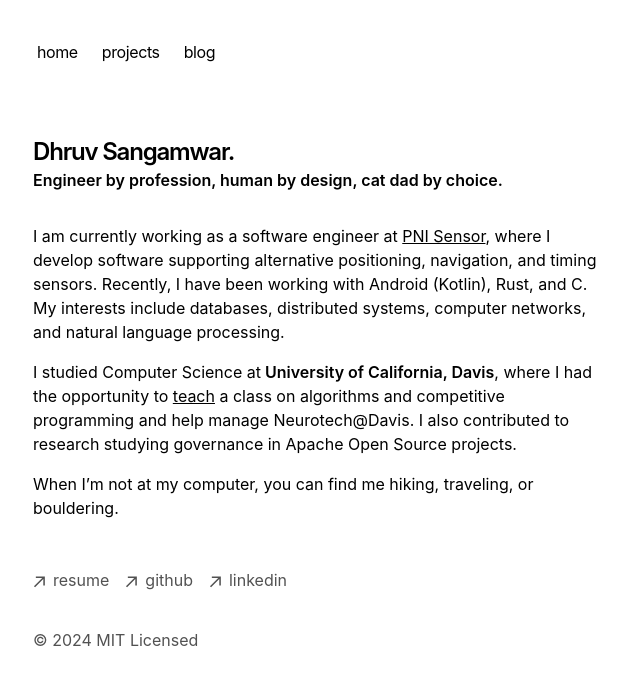
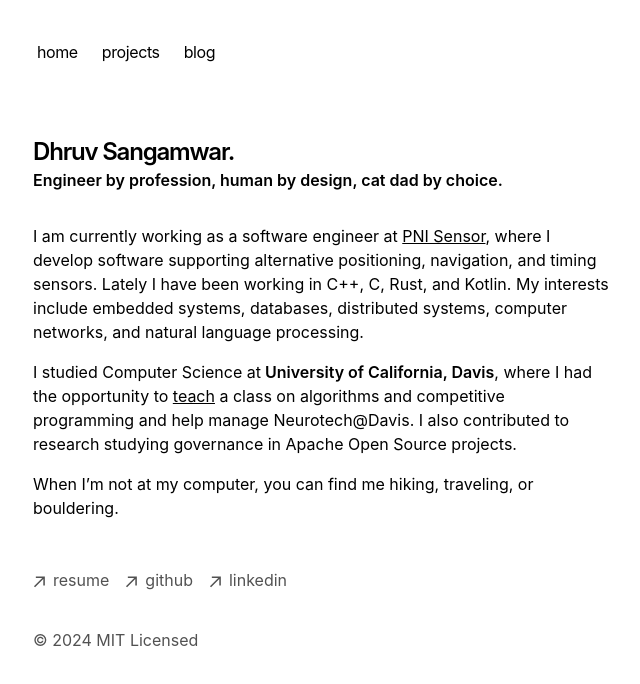
Before and after one commit to dhruvsangamwar/personal-website, a Next.js app: page / in a window 1280 px wide. Shown: the top 684 px of the page, without its empty margins (319-959 px from the left). Built offline with nearby package versions, Linux system fonts and the light colour scheme.

Commit message:
New Blog

```diff
--- /dev/null
+++ b/app/blog/posts/shoes.mdx
@@ -0,0 +1,16 @@
+---
+title: 'Dear shoes'
+publishedAt: '2025-04-07'
+summary: 'A short letter of gratitude to my favorite pair of shoes'
+---
+
+To the soles that carried my soul,
+
+You entered my life on an unassuming summer day, relieving me of my feet ache from carrying my comically heavy backpack through Europe. Since then you've shown me views of canyons, mountains, beaches, caves and various cities. I've stood on you, firm, experiencing what this world has to offer. Sturdy, reliable and always ready – you never once complained about the weight I asked you to bear. For a so called lifeless object, you've filled my days with life beyond imagination.
+
+Together we've found sunsets and sunrises in the most unexpected places – through quiet alleyways, atop cliffs without the comfort of a trail. You've carried me into moments of stillness and awe, where time ceased to exist and I was absorbed by the present. Shared my happiness, sorrow, struggle and exhaustion. With you by my side, it's always been one foot in front of the other. You've saved my life on more than one occasion, and made me feel sure of every next step.
+
+So thank you—for every blister, every worn-out tread, every mile shared.
+
+Yours in every step,
+Dhruv
--- a/app/page.tsx
+++ b/app/page.tsx
@@ -1,4 +1,4 @@
-import Link from 'next/link'
+import Link from "next/link";
 
 export default function Page() {
   return (
@@ -12,19 +12,23 @@ export default function Page() {
 
       <p className="mb-4">
         {`I am currently working as a software engineer at `}
-        <Link href="https://www.pnisensor.com" className='underline'>
+        <Link href="https://www.pnisensor.com" className="underline">
           {` PNI Sensor`}
         </Link>
-        , where I develop software supporting alternative positioning, navigation, and timing sensors.
-        Recently, I have been working with Android (Kotlin), Rust, and C. My interests include databases,
-        distributed systems, computer networks, and natural language processing.
+        , where I develop software supporting alternative positioning,
+        navigation, and timing sensors. Lately I have been working in C++, C,
+        Rust, and Kotlin. My interests include embedded systems, databases, distributed systems,
+        computer networks, and natural language processing.
       </p>
 
       <p className="mb-4">
         I studied Computer Science at
         <span className="font-semibold"> University of California, Davis</span>
         {`, where I had the opportunity to `}
-        <Link href="https://dhruvsangamwar.notion.site/ECS-198F-Diving-deep-into-the-world-of-Algorithms-Competitive-programming-and-more-4faece565e2e4c25a517970354a66102" className='underline'>
+        <Link
+          href="https://dhruvsangamwar.notion.site/ECS-198F-Diving-deep-into-the-world-of-Algorithms-Competitive-programming-and-more-4faece565e2e4c25a517970354a66102"
+          className="underline"
+        >
           {`teach`}
         </Link>
         {` a class on algorithms and competitive programming
@@ -32,7 +36,8 @@ export default function Page() {
       </p>
 
       <p className="mb-4">
-        When I’m not at my computer, you can find me hiking, traveling, or bouldering.
+        When I’m not at my computer, you can find me hiking, traveling, or
+        bouldering.
       </p>
     </section>
   );
```
